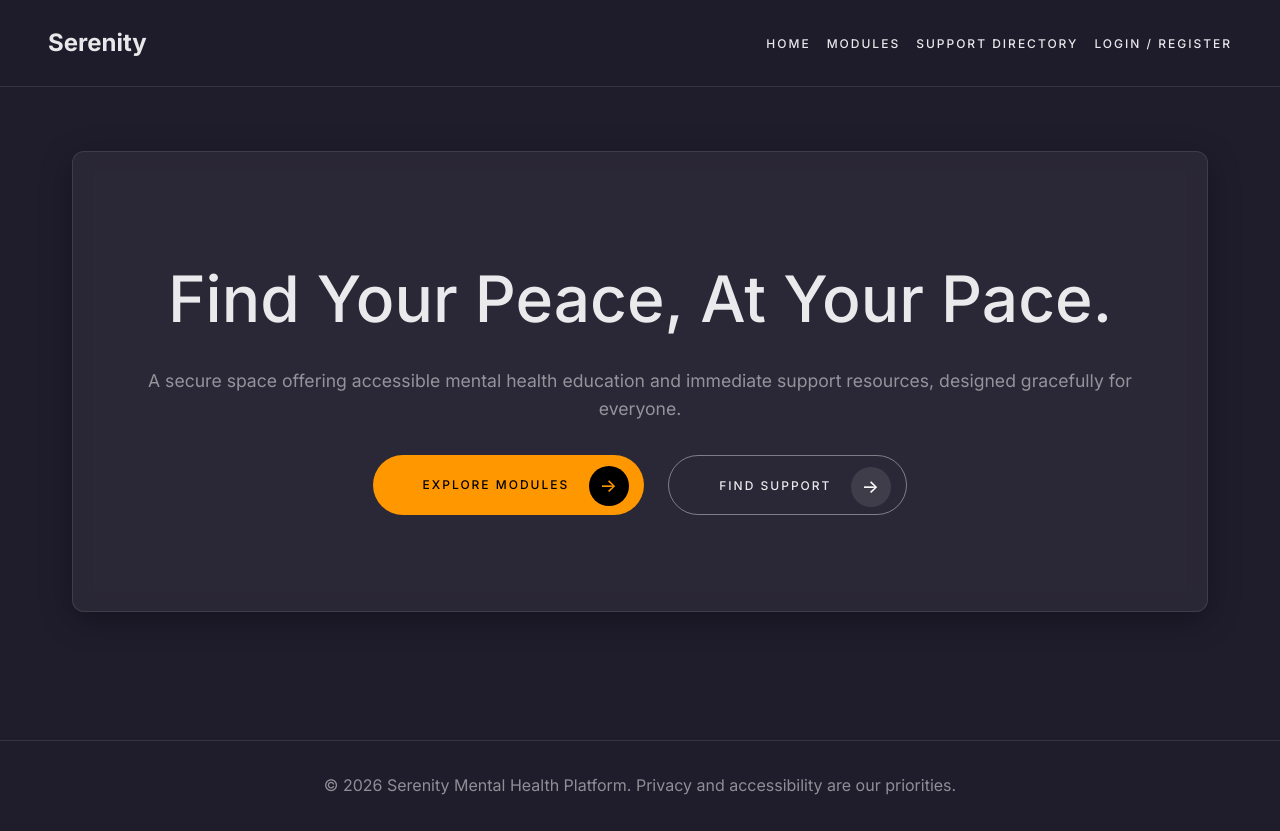
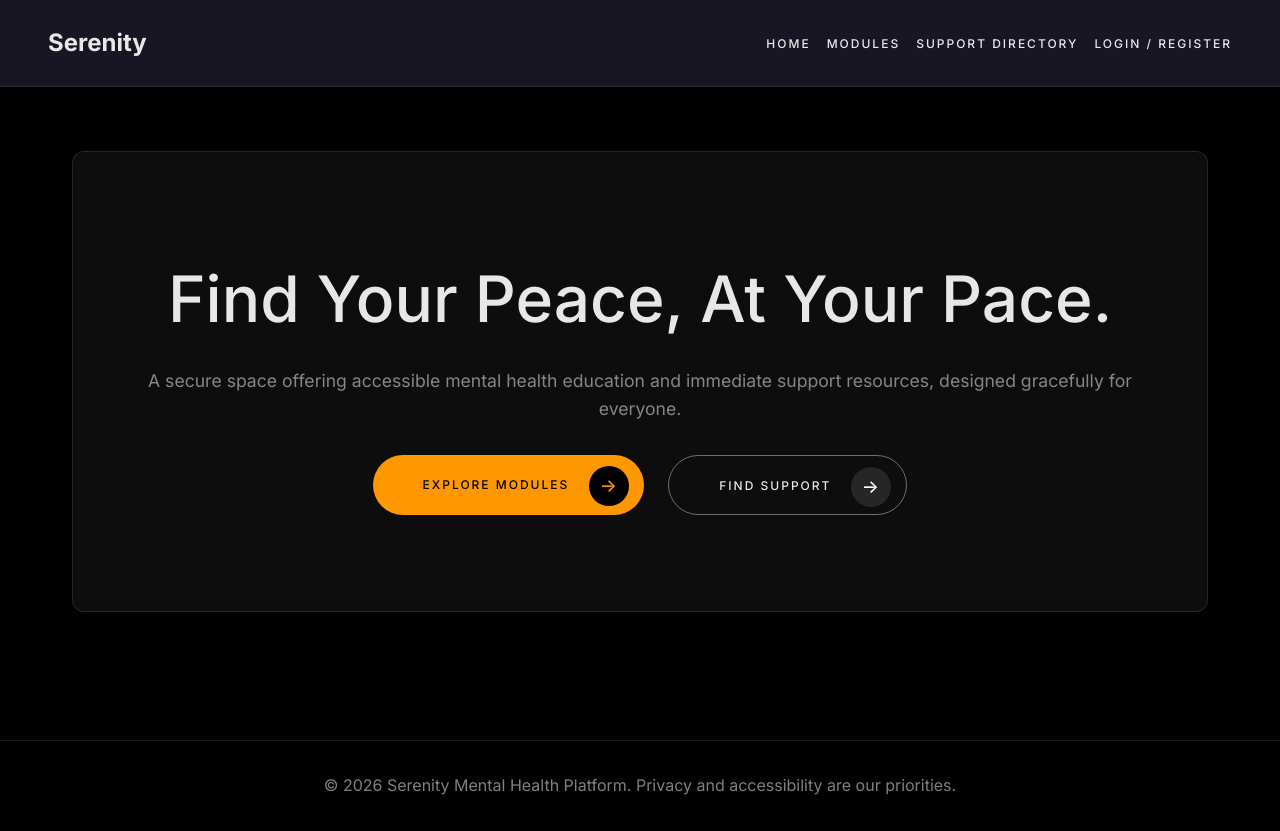
Before and after one commit to thulanesigasa/mental_health, a Flask app: page / in a window 1280 px wide. Run offline with Flask 3, Linux system fonts and the light colour scheme.

Commit message:
Update theme to use pure black background to perfectly match Day1 Portfolio

```diff
--- a/app/static/css/style.css
+++ b/app/static/css/style.css
@@ -1,7 +1,7 @@
 /* Mental Health Platform - ptechsolutions Dark Theme */
 :root {
-    --bg-primary: #1F1C2C;
-    /* Dark background */
+    --bg-primary: #000000;
+    /* Deep black background */
     --bg-secondary: rgba(255, 255, 255, 0.05);
     /* Glassmorphic pane */
     --text-primary: rgba(255, 255, 255, 0.9);
```
Also changed, not shown: README.md, 1 other file.
